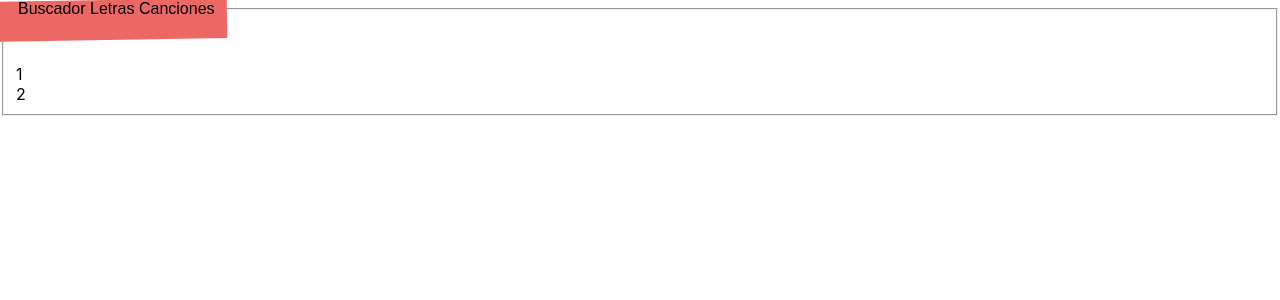
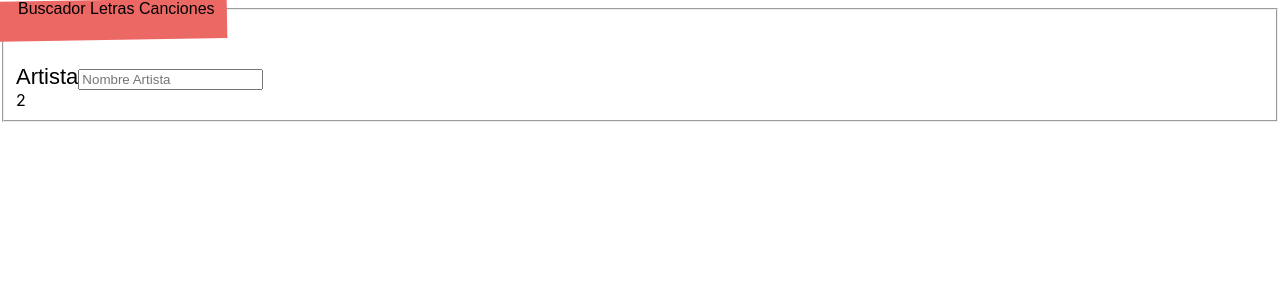
Before and after one commit to pipe473/Letras-de-Canciones, a React (Create React App) app: page / in a window 1280 px wide. Shown: the top 300 px of the page. Built offline with nearby package versions, Linux system fonts and the light colour scheme; the HTML template or start-up script is replaced by a standard one.

Commit message:
Añadiendo el primer input del nombre de los artistas

```diff
--- a/src/components/Formulario.js
+++ b/src/components/Formulario.js
@@ -12,7 +12,17 @@ const Formulario = () => {
                        <legend className="text-center">Buscador Letras Canciones</legend>
 
                        <div className="row">
-                           <div className="col-md-6">1</div>
+                           <div className="col-md-6">
+                               <div className="form-group">
+                                   <label>Artista</label>
+                                   <input
+                                        type="text"
+                                        className="form-control"
+                                        name="artista"
+                                        placeholder="Nombre Artista"
+                                    />
+                               </div>
+                           </div>
                            <div className="col-md-6">2</div>
                        </div>
                    </fieldset>
```
